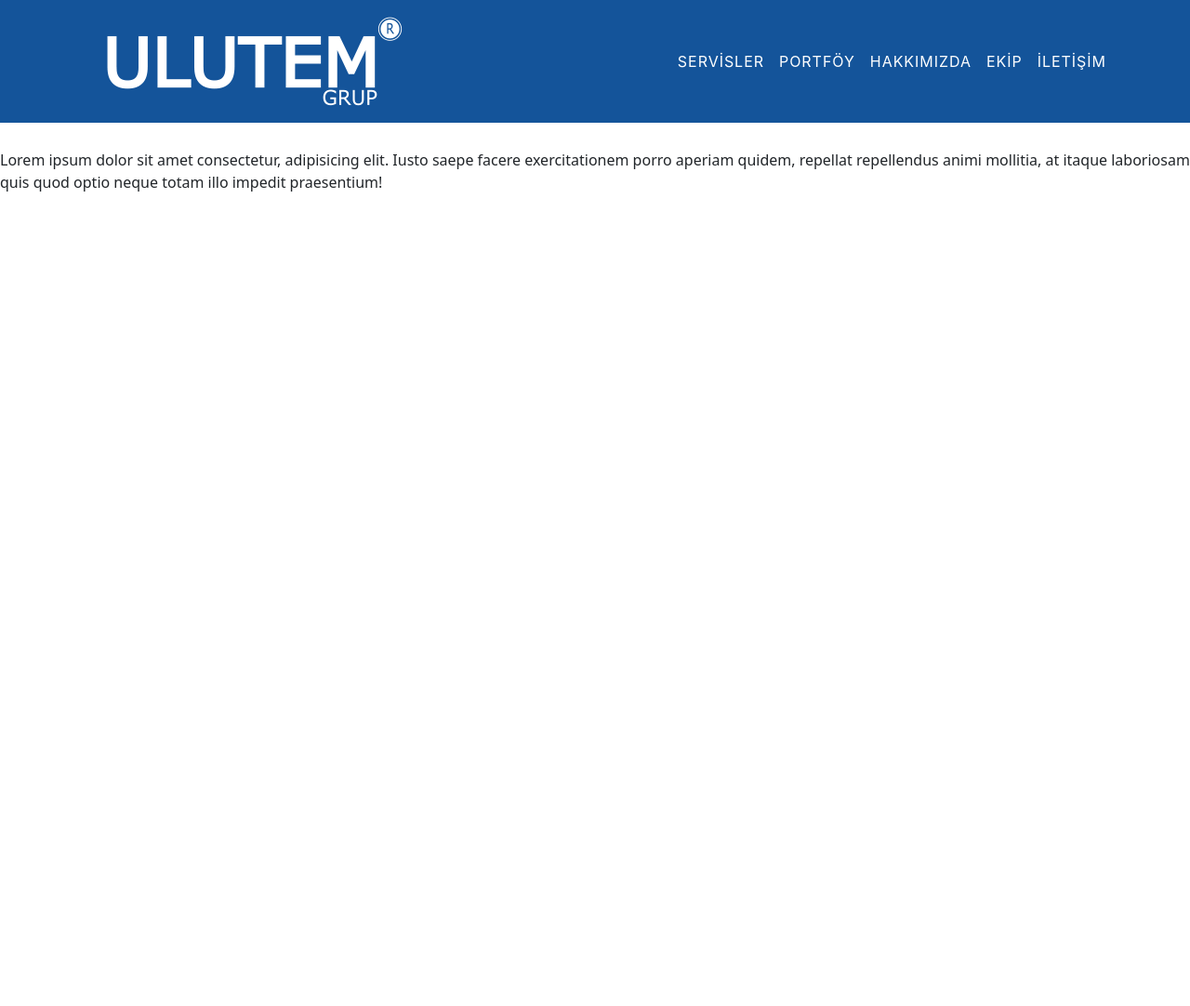
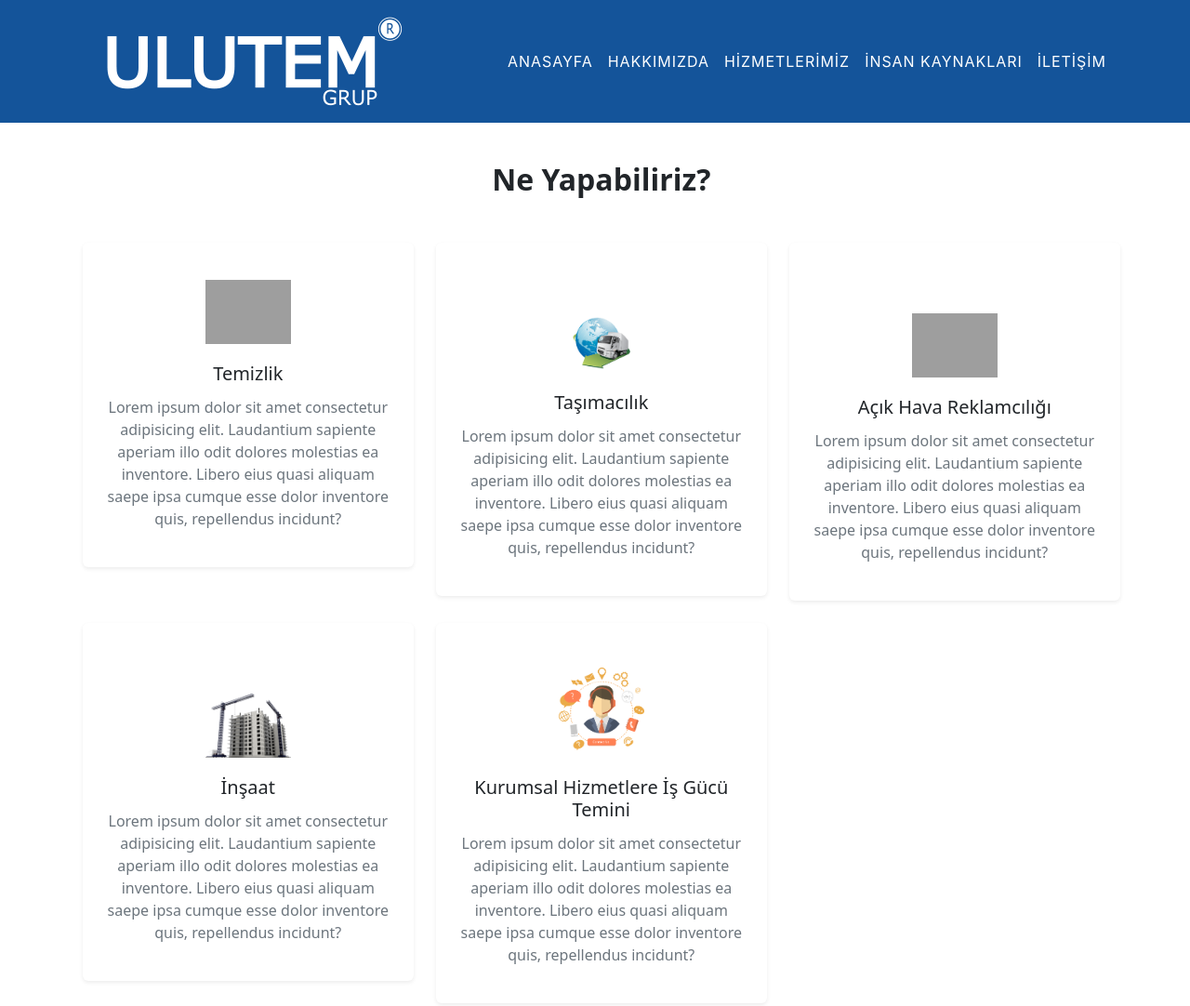
Before and after one commit to matli16/bootstrap5-site3, a plain HTML site: page index.html in a window 1280 px wide. Shown: the whole page at 93% size. Before the commit the page ends 800 px from the top, so only its background shows below. Drawn offline with nearby package versions, Linux system fonts and the light colour scheme; grey boxes are pictures that could not be loaded.

Commit message:
services end

```diff
--- a/css/custom/extra.css
+++ b/css/custom/extra.css
@@ -4,6 +4,24 @@
     padding-top: 1rem;
     padding-bottom: 1rem;
     background-color: #14549a;
+    z-index: 2;
+}
+
+.services{
+    background-color:;
+    position: absolute;
+    text-align: center;
+    margin-left:6%;
+    margin-top: 8%;
+}
+.p-text{
+    text-align: justify;
+
+}
+.p-link{
+    text-decoration: none;
+    color: red;
+    text-align: justify;
 }
 
 #mainNavbar .navbar-brand {
@@ -34,9 +52,6 @@
 #mainNavbar .navbar-nav .nav-item .nav-link:hover {
     color: white;
 }
-.header{
-    padding-top: 10rem;
-    padding-bottom: 15rem;}
 
 @media(max-width:991.98px) {
     .offcanvas-header{
@@ -69,9 +84,6 @@
         width: 50%;
         height: 40%;
     }
-    header{
-        padding-top: 10rem;
-        padding-bottom: 15rem;}
 
 }
 @media(min-width:991.98px) {
--- a/index.html
+++ b/index.html
@@ -39,20 +39,113 @@
                 </div>
                 <div class="offcanvas-body">
                     <ul class="navbar-nav ms-auto text-uppercase py-lg-2">
-                        <li class="nav-item"><a href="#services" class="nav-link btn-close-canvas">Servisler</a></li>
-                        <li class="nav-item"><a href="#portfolio" class="nav-link btn-close-canvas">Portföy</a></li>
+                        <li class="nav-item"><a href="#index" class="nav-link btn-close-canvas">Anasayfa</a></li>
                         <li class="nav-item"><a href="#about" class="nav-link btn-close-canvas">Hakkımızda</a></li>
-                        <li class="nav-item"><a href="#team" class="nav-link btn-close-canvas">Ekip</a></li>
+                        <li class="nav-item"><a href="#ourServices" class="nav-link btn-close-canvas">Hizmetlerimiz</a></li>
+                        <li class="nav-item"><a href="#humanResources" class="nav-link btn-close-canvas">İnsan Kaynakları</a></li>
                         <li class="nav-item"><a href="#contact" class="nav-link btn-close-canvas">İletişim</a></li>
                     </ul>
                 </div>
             </div>
         </div>
     </nav>
-    <!-- navigation end-->
-<div class="header">
-    <p>Lorem ipsum dolor sit amet consectetur, adipisicing elit. Iusto saepe facere exercitationem porro aperiam quidem, repellat repellendus animi mollitia, at itaque laboriosam quis quod optio neque totam illo impedit praesentium!</p>
-</div>
+    <!-- navigation end--><!--
+    <div class="header">
+        <div class="headerContents">
+            <div class="container">
+            <div class="row">
+                <div class="col-6 col-md-4 g-5 "><img src="images/temizlik.jpg" class="picturesize"><h3>Temizlik</h3></div>
+                <div class="col-6 col-md-4 g-5 "><img src="images/transport.jpg" class="picturesize"><h3>Taşımacılık</h3></div>
+                <div class="col-6 col-md-4 g-5 "><img src="images/kaplan-01.jpg" class="picturesize"><h3>Açık Hava Reklamcılığı</h3></div>
+                <div class="col-6 col-md-4 g-5 "><img src="images/insaat-yeni.jpg" class="picturesize"><h3>İnşaat</h3></div>
+                <div class="col-6 col-md-4 g-5 "><img src="images/is-gucu2023-01.jpg" class="picturesize"><h3>Kurumsal Hizmetlere İş Gücü Temini</h3></div>
+            </div>
+        </div>
+        </div>
+    </div>
+            -->
+
+    <!--services start-->
+    <section class="services py-5" id="services">
+        <div class="container-lg py-4">
+          <div class="row justify-content-center">
+            <div class="col-8">
+              <div class="secion-title text-center">
+                <h2 class="fw-bold mb-5">Ne Yapabiliriz?</h2>
+              </div>
+            </div>
+          </div>
+          <div class="row text-center">
+            <div class="col-md-6 col-lg-4 mb-4">
+              <div class="services-item shadow-sm p-4 rounded bg-white">
+                <div class="icon fs-4 text-danger my-3">
+                    <img src="images/temizlik1.png" width="30%" height="30%">
+                </div>
+                  <h3 class="fs-5 py-1">
+                    Temizlik
+                  </h3>
+                  <p class="text-muted alignment">
+                    Lorem ipsum dolor sit amet consectetur adipisicing elit. Laudantium sapiente aperiam illo odit dolores molestias ea inventore. Libero eius quasi aliquam saepe ipsa cumque esse dolor inventore quis, repellendus incidunt?
+                  </p>
+                </div>
+            </div>
+            <div class="col-md-6 col-lg-4 mb-4">
+              <div class="services-item shadow-sm p-4 rounded bg-white">
+                <div class="icon fs-4 text-danger my-3"><br>
+                    <img src="images/tasimacilik1.png" width="30%" height="30%">
+                </div>
+                  <h3 class="fs-5 py-1">
+                    Taşımacılık
+                </h3>
+                  <p class="text-muted alignment">
+                    Lorem ipsum dolor sit amet consectetur adipisicing elit. Laudantium sapiente aperiam illo odit dolores molestias ea inventore. Libero eius quasi aliquam saepe ipsa cumque esse dolor inventore quis, repellendus incidunt?
+                  </p>
+                </div>
+            </div>
+            <div class="col-md-6 col-lg-4 mb-4">
+              <div class="services-item shadow-sm p-4 rounded bg-white">
+                <div class="icon fs-4 text-danger my-3"><br>
+                    <img src="images/reklamcilik1.png" width="30%" height="30%">
+                </div>
+                  <h3 class="fs-5 py-1">
+                    Açık Hava Reklamcılığı
+
+                  </h3>
+                  <p class="text-muted alignment">
+                    Lorem ipsum dolor sit amet consectetur adipisicing elit. Laudantium sapiente aperiam illo odit dolores molestias ea inventore. Libero eius quasi aliquam saepe ipsa cumque esse dolor inventore quis, repellendus incidunt?
+                  </p>
+                </div>
+            </div>
+            <div class="col-md-6 col-lg-4 mb-4">
+              <div class="services-item shadow-sm p-4 rounded bg-white">
+                <div class="icon fs-4 text-danger my-3"><br>
+                    <img src="images/insaat1.png" width="30%" height="30%">
+                </div>
+                  <h3 class="fs-5 py-1">
+                    İnşaat                  </h3>
+                  <p class="text-muted alignment">
+                    Lorem ipsum dolor sit amet consectetur adipisicing elit. Laudantium sapiente aperiam illo odit dolores molestias ea inventore. Libero eius quasi aliquam saepe ipsa cumque esse dolor inventore quis, repellendus incidunt?
+                  </p>
+                </div>
+            </div>
+            <div class="col-md-6 col-lg-4 mb-4">
+              <div class="services-item shadow-sm  p-4 rounded bg-white">
+                <div class="icon fs-4 text-danger my-4">
+                    <img src="images/isgücü1.png" width="30%" height="30%">
+                </div>
+                  <h3 class="fs-5 py-1">
+                    Kurumsal Hizmetlere İş Gücü Temini
+
+                  </h3>
+                  <p class="text-muted alignment">
+                    Lorem ipsum dolor sit amet consectetur adipisicing elit. Laudantium sapiente aperiam illo odit dolores molestias ea inventore. Libero eius quasi aliquam saepe ipsa cumque esse dolor inventore quis, repellendus incidunt?
+                  </p>
+                </div>
+            </div>
+          </div>
+        </div>
+      </section>
+    <!--services end-->
 </body>
 <script src="js/bootstrap/bootstrap.bundle.min.js"></script>
 <script src="js/custom/extra.js"></script>
```
Also changed, not shown: images/insaat-yeni.jpg (added), images/insaat1.png (added), images/is-gucu2023-01.jpg (added), images/isgücü1.png (added), images/kaplan-01.jpg (added), images/tasimacilik1.png (added), images/temizlik.jpg (added), images/ulasim1.jpg (added), 2 other files.
